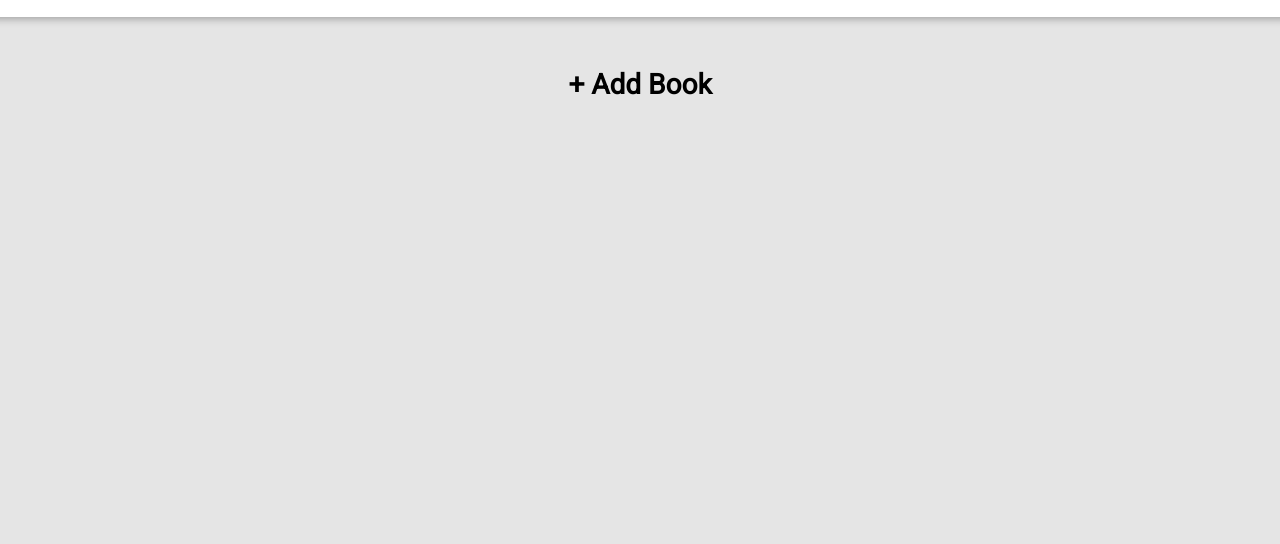
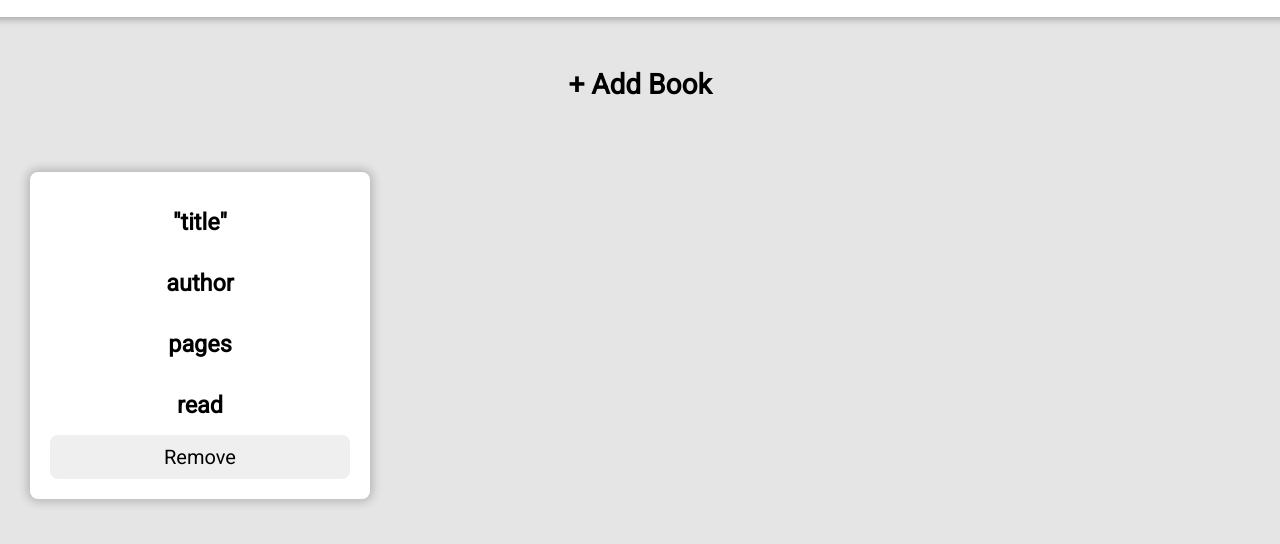
Before and after one commit to balinwarren/Library, a plain HTML site: page index.html in a window 1280 px wide. Shown: the part 72-616 px from the top of the page. Drawn offline with Linux system fonts and the light colour scheme.

Commit message:
Added basic book card layout and design

```diff
--- a/index.html
+++ b/index.html
@@ -12,8 +12,18 @@
   <div class="header">
     <h1>library</h1>
   </div>
+  <div class="main">
     <div class="container">
       <button id="add-book">+ Add Book</button>
+    </div>
+    <div class="card-container">
+      <div class="book-card">
+        <h3 class="title-text">"title"</h3>
+        <h3 class="author-text">author</h3>
+        <h3 class="pages-text">pages</h3>
+        <h3 class="read-text">read</h3>
+        <button class="btn remove-button">Remove</button>
+      </div>
     </div>
     <div class="modal" id="addBookModal">
       <form class="addBookForm" id="add-book-form">
@@ -49,6 +59,7 @@
         <button class="btn" type="submit" id="bookSubmit">Add book</button>
       </form>
     </div>
+  </div>
   <div class="overlay" id="overlay"></div>
   <script src="./app.js"></script>
 </body>
--- a/style.css
+++ b/style.css
@@ -85,6 +85,12 @@ input[type='number'] {
 .btn:hover {
   filter: brightness(90%);
 }
+.main {
+  display: flex;
+  flex-direction: column;
+  justify-content: center;
+  width: 100%;
+}
 /*Add book form */
 .modal {
   position: fixed;
@@ -146,3 +152,26 @@ input[type='number'] {
 .overlay.active {
   display: block;
 }
+
+/*Cards and container */
+.card-container {
+  display: grid;
+  grid-template-columns: repeat(auto-fill, minmax(300px, 1fr));
+  gap: var(--spacing-xl);
+  margin-top: var(--spacing-lg);
+  width: 100%;
+}
+
+.book-card {
+  padding: var(--spacing-lg);
+  border-radius: var(--border-radius);
+  background-color: white;
+  text-align: center;
+  box-shadow: 0px 0px 10px 3px rgba(0, 0, 0, 0.2);
+  display: flex;
+  flex-direction: column;
+  justify-content: space-evenly;
+  font-size: 20px;
+  line-height: .6;
+  margin: 0 30px 0 30px;
+}
```
Lines whose indentation alone changed are shown as unchanged.
